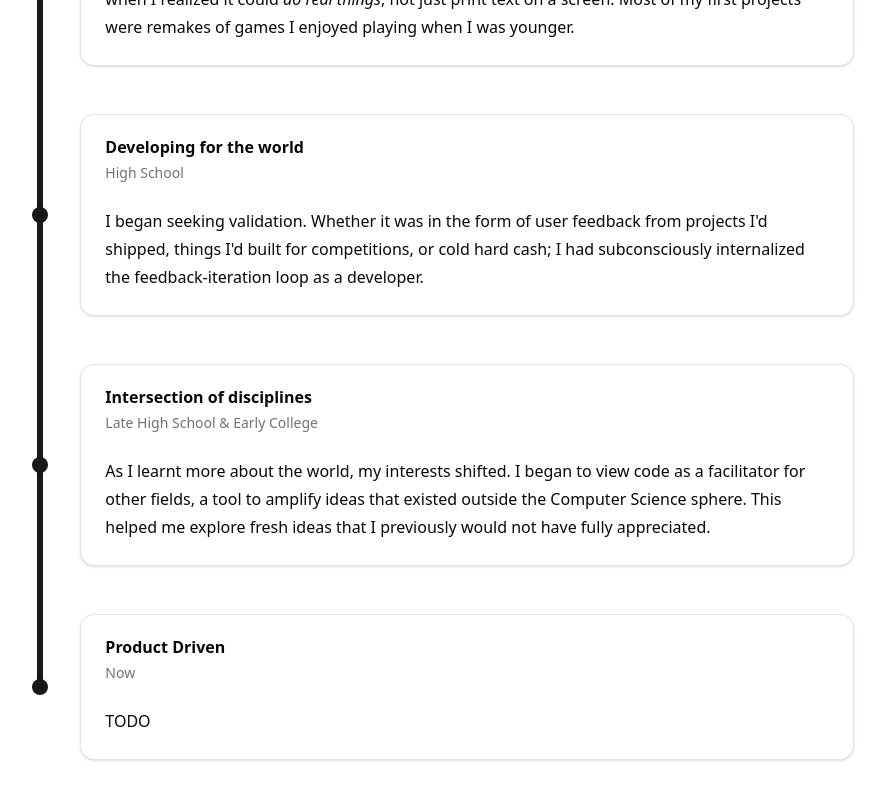
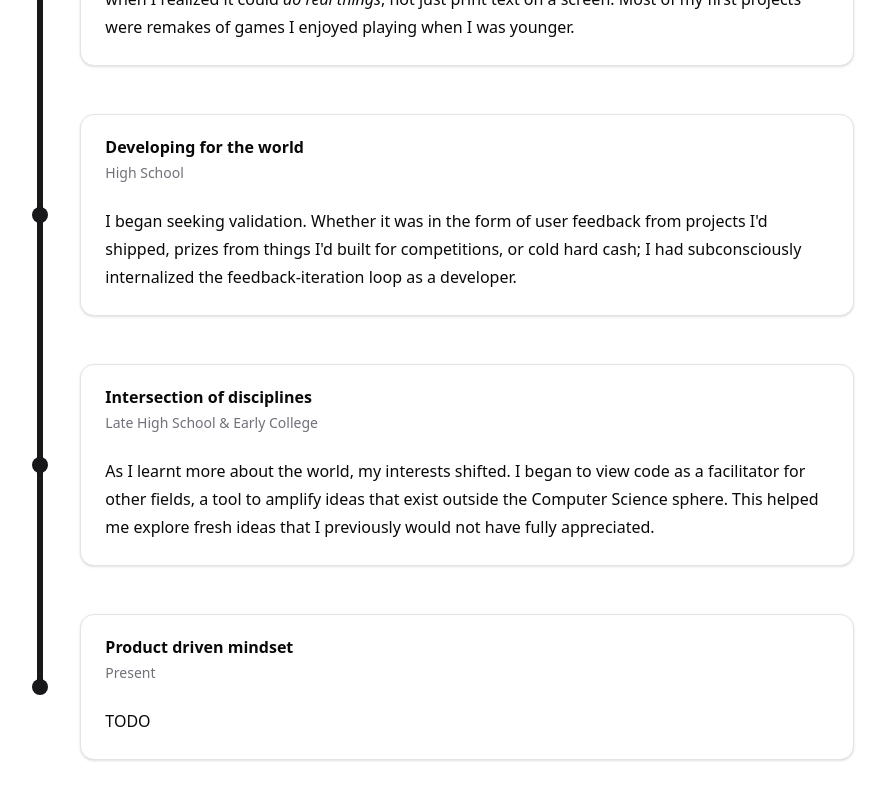
Before and after one commit to MysteryCoder456/rehatsingh.cv, a Next.js app: page / in a window 1280 px wide. Shown: the part 612-1412 px from the top of the page, without its empty margins (213-1098 px from the left). Built offline with nearby package versions, Linux system fonts and the light colour scheme.

Commit message:
fix: adjusted timeline writing

```diff
--- a/app/page.tsx
+++ b/app/page.tsx
@@ -45,9 +45,9 @@ export default function Home() {
           <TimelineItem title="Developing for the world" subtitle="High School">
             <p>
               I began seeking validation. Whether it was in the form of user
-              feedback from projects I'd shipped, things I'd built for
-              competitions, or cold hard cash; I had subconsciously internalized
-              the feedback-iteration loop as a developer.
+              feedback from projects I'd shipped, prizes from things I'd built
+              for competitions, or cold hard cash; I had subconsciously
+              internalized the feedback-iteration loop as a developer.
             </p>
           </TimelineItem>
 
@@ -58,13 +58,17 @@ export default function Home() {
             <p>
               As I learnt more about the world, my interests shifted. I began to
               view code as a facilitator for other fields, a tool to amplify
-              ideas that existed outside the Computer Science sphere. This
-              helped me explore fresh ideas that I previously would not have
-              fully appreciated.
+              ideas that exist outside the Computer Science sphere. This helped
+              me explore fresh ideas that I previously would not have fully
+              appreciated.
             </p>
           </TimelineItem>
 
-          <TimelineItem title="Product Driven" subtitle="Now" position="last">
+          <TimelineItem
+            title="Product driven mindset"
+            subtitle="Present"
+            position="last"
+          >
             <p>TODO</p>
           </TimelineItem>
         </Timeline>
```
